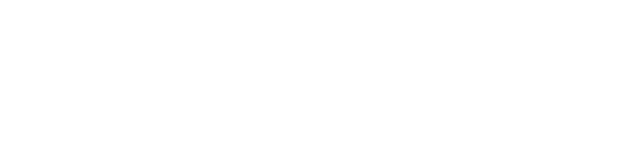
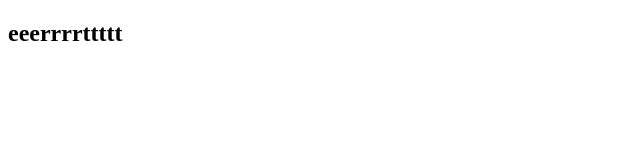
Before and after one commit to indrumtes/project, a plain HTML site: page index.html in a window 1280 px wide. Shown: the whole page, without its empty margins (0-640 px from the left). Drawn offline with Linux system fonts and the light colour scheme.

Commit message:
trararar

```diff
--- a/index.html
+++ b/index.html
@@ -8,5 +8,6 @@
 </head>
 <body>
 
+    <h2>eeerrrrttttt</h2>
 </body>
 </html>
```
